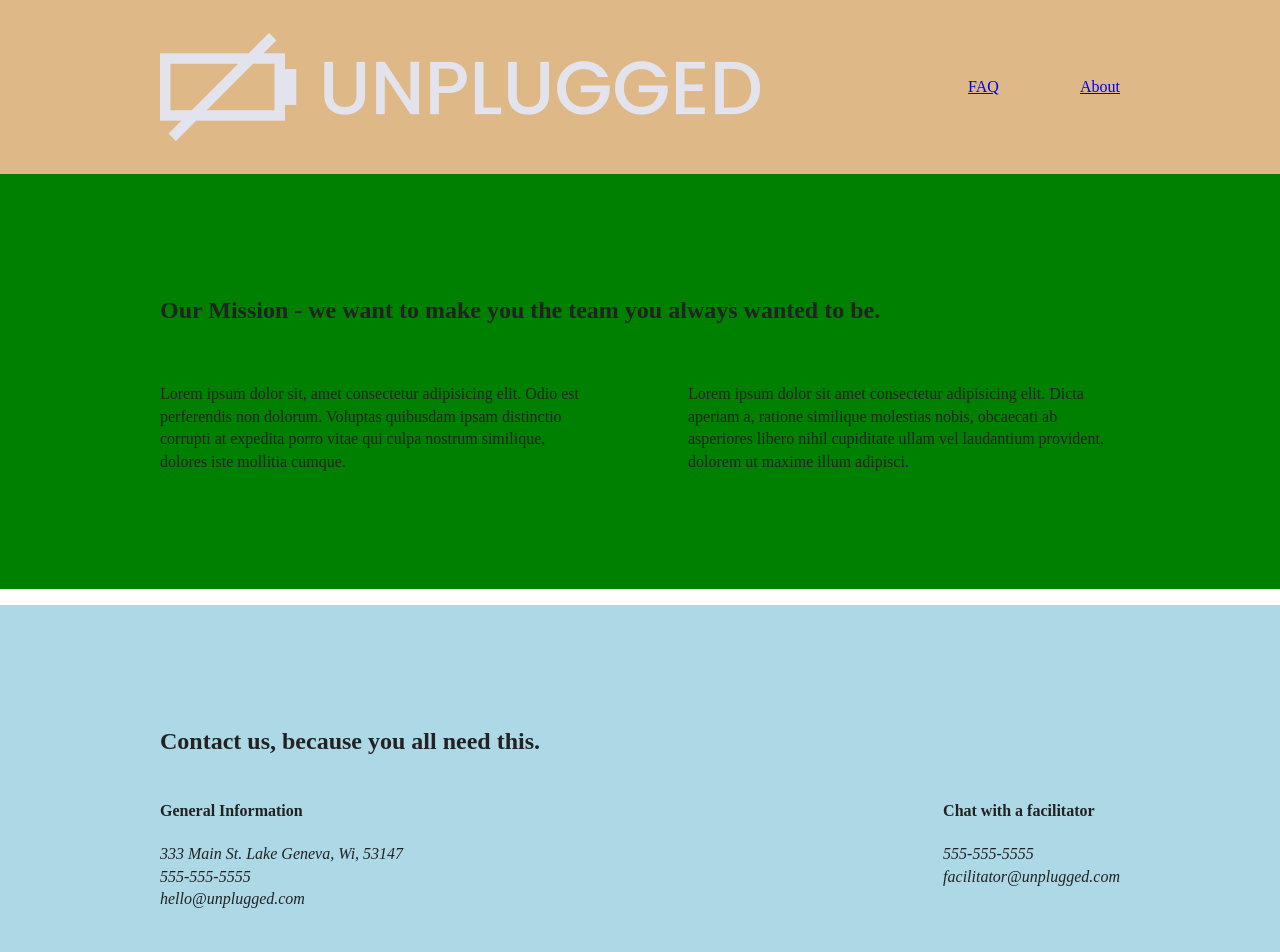
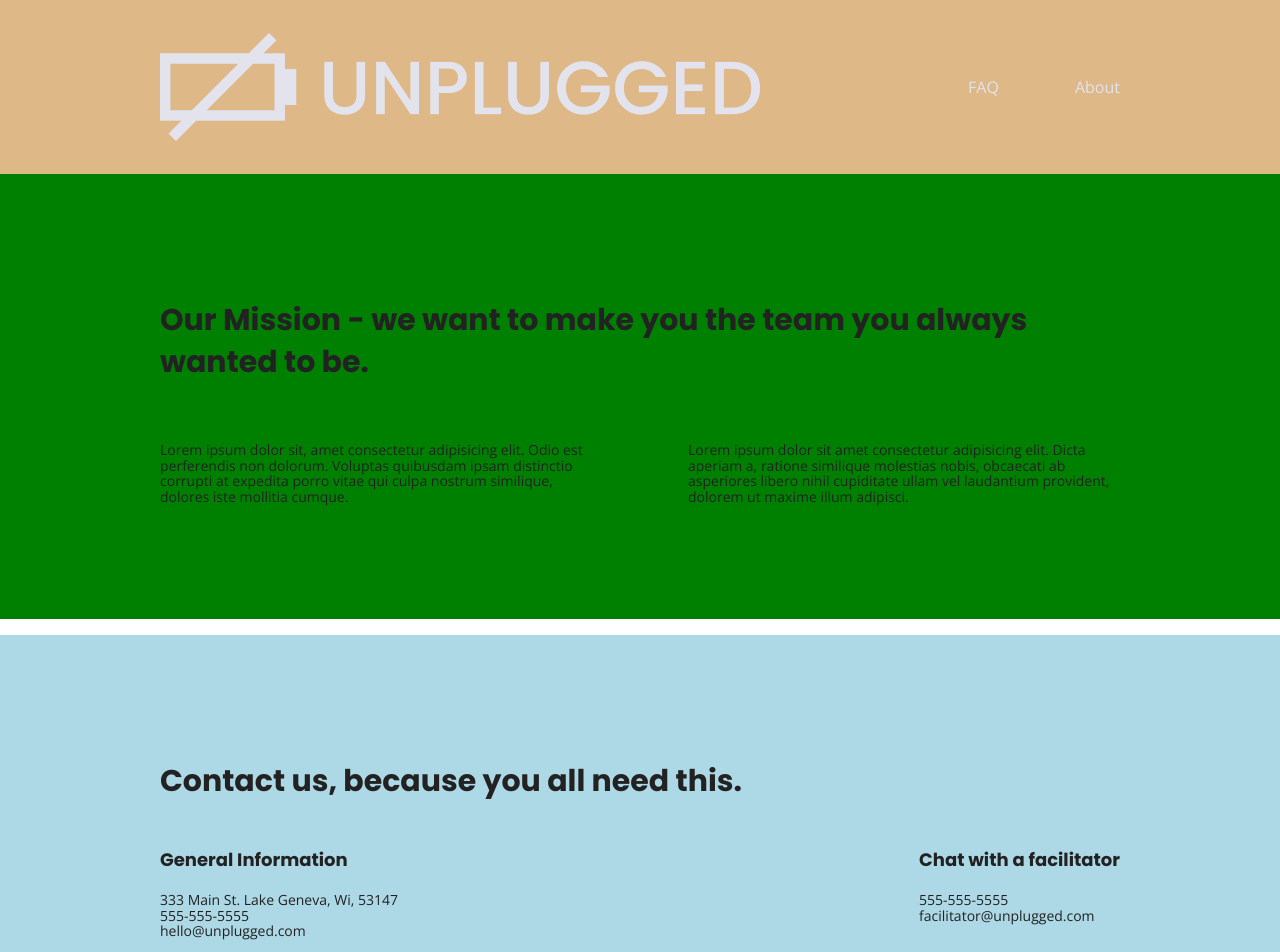
Before and after one commit to MJDellorusso/unplugged, a website: page about/index.html in a window 1280 px wide. Shown: the top 952 px of the page. Drawn offline with nearby package versions, Linux system fonts and the light colour scheme.

Commit message:
Added text styles to CSS.main

```diff
--- a/about/index.html
+++ b/about/index.html
@@ -20,6 +20,10 @@
   <link rel="stylesheet" href="../css/main.css">
 
   <meta name="theme-color" content="#fafafa">
+
+  <!--- Fonts --->
+  <link href="https://fonts.googleapis.com/css?family=Open+Sans:400,700|Poppins:500,700" rel="stylesheet">
+
 </head>
 
 <body>
--- a/css/main.css
+++ b/css/main.css
@@ -87,7 +87,66 @@ textarea {
    Author's custom styles
    ========================================================================== */
 
-   .content-wrapper {
+   /* General Styles */
+
+html {
+  font-size: 16px;
+
+   }
+
+body {
+    font-family: 'Open Sans', sans-serif;
+    font-size: 1em;
+    text-align: left;
+
+   }
+
+ul,
+ol {
+  list-style-type: none;
+}
+
+a {
+  color: #e2e3ed;
+     text-decoration: none;
+
+}
+
+h2 {
+  font-family: 'Poppins', sans-serif;
+  font-size: 1.875em;
+
+}
+
+h3,
+h4 {
+  font-family: 'Poppins', sans-serif;
+  font-size: 1.125em;
+  margin: 20px 0;
+
+}
+
+p {
+  font-size: .875em;
+  line-height: 1.125;
+
+}
+
+img {
+
+}
+
+figure {
+
+}
+
+address {
+  font-style: normal;
+
+
+}
+
+.content-wrapper {
     width: 90%;
     margin: 50px 0;
 
@@ -142,7 +201,7 @@ header nav ul {
   display: flex;
   justify-content: space-around;
   width: 100%;
-  list-style-type: none;
+
 
 
 }
```
Also changed, not shown: faq/index.html (+4 -0 lines), index.html (+2 -0 lines).
